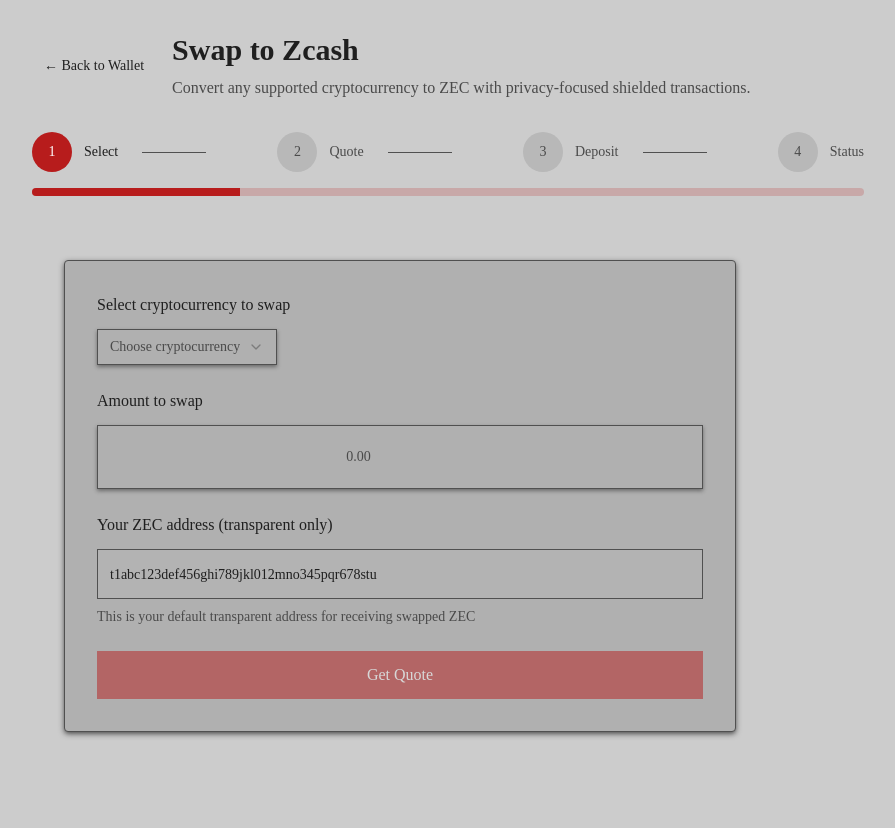
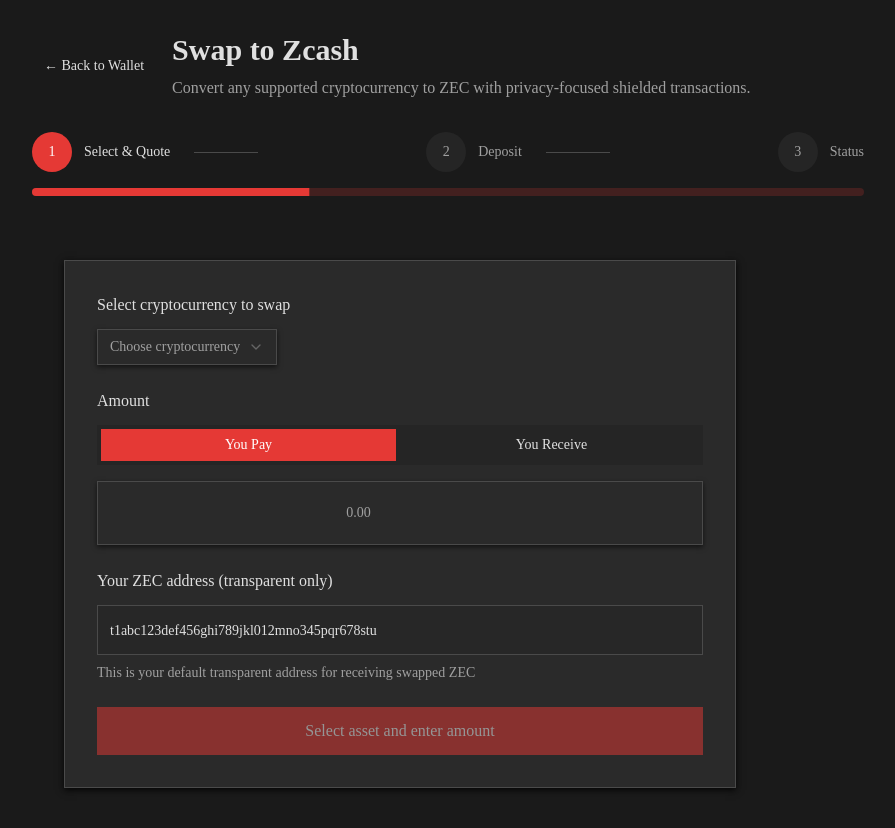
Before and after one commit to dorianvp/zh-hackathon, a React (Vite) app: page / in a window 1280 px wide. Both pictures are taken after a click on the button "Start Swap". Shown: the top 828 px of the page, without its empty margins (192-1087 px from the left). Before the commit the page ends 800 px from the top, so only its background shows below. Built offline with nearby package versions, Linux system fonts and the light colour scheme.

Commit message:
fix: color scheme & formatter

```diff
--- /dev/null
+++ b/biome.json
@@ -0,0 +1,8 @@
+{
+	"files": {
+		"includes": ["src/**/*.{js,jsx,ts,tsx}"]
+	},
+	"linter": {
+		"includes": ["**", "!**/node_modules/**", "!**/dist/**", "!**/build/**"]
+	}
+}
--- a/src/components/wallet-interface.tsx
+++ b/src/components/wallet-interface.tsx
@@ -1,32 +1,12 @@
+/** biome-ignore-all lint/correctness/useUniqueElementIds: <Values are known> */
 "use client";
 
-import { useState, useEffect } from "react";
+import { Badge } from "@/components/ui/badge";
+import { Button } from "@/components/ui/button";
 import { Card } from "@/components/ui/card";
-import { Button } from "@/components/ui/button";
 import { Input } from "@/components/ui/input";
 import { Label } from "@/components/ui/label";
-import { Badge } from "@/components/ui/badge";
-import { Separator } from "@/components/ui/separator";
 import { Progress } from "@/components/ui/progress";
-import {
-	ArrowDownLeft,
-	Shield,
-	Eye,
-	EyeOff,
-	Coins,
-	CheckCircle,
-	Clock,
-	AlertCircle,
-	Copy,
-	Settings,
-	HelpCircle,
-	QrCode,
-	RefreshCw,
-	ExternalLink,
-	CreditCard,
-	AntennaIcon,
-	SendIcon,
-} from "lucide-react";
 import {
 	Select,
 	SelectContent,
@@ -34,6 +14,26 @@ import {
 	SelectTrigger,
 	SelectValue,
 } from "@/components/ui/select";
+import { Separator } from "@/components/ui/separator";
+import {
+	AlertCircle,
+	ArrowDownLeft,
+	ArrowUpRight,
+	CheckCircle,
+	Clock,
+	Coins,
+	Copy,
+	CreditCard,
+	ExternalLink,
+	Eye,
+	EyeOff,
+	HelpCircle,
+	QrCode,
+	RefreshCw,
+	Settings,
+	Shield,
+} from "lucide-react";
+import { useEffect, useState } from "react";
 
 type OnrampStep =
 	| "amount"
@@ -92,20 +92,23 @@ export function WalletInterface() {
 	const [quote, setQuote] = useState<Quote | null>(null);
 	const [swapOrder, setSwapOrder] = useState<SwapOrder | null>(null);
 	const [timeRemaining, setTimeRemaining] = useState<number>(0);
+	const [inputMode, setInputMode] = useState<"pay" | "receive">("pay");
+	const [isLoadingQuote, setIsLoadingQuote] = useState(false);
 
 	// Mock assets data
 	const assets: Asset[] = [
 		{ assetId: "btc", symbol: "BTC", chain: "Bitcoin", decimals: 8 },
-		{ assetId: "xmr", symbol: "XMR", chain: "Monero", decimals: 8 },
+		{ assetId: "eth", symbol: "ETH", chain: "Ethereum", decimals: 18 },
+		{ assetId: "usdc", symbol: "USDC", chain: "Ethereum", decimals: 6 },
+		{ assetId: "usdt", symbol: "USDT", chain: "Ethereum", decimals: 6 },
 		{
-			assetId: "eth",
-			symbol: "ETH",
-			chain: "Ethereum",
-			decimals: 18,
+			assetId: "xrp",
+			symbol: "XRP",
+			chain: "Ripple",
+			decimals: 6,
 			memoRequired: true,
 		},
-		{ assetId: "usdc", symbol: "USDC", chain: "Ethereum", decimals: 6 },
-		{ assetId: "usdt", symbol: "USDT", chain: "Ethereum", decimals: 6 },
+		{ assetId: "ada", symbol: "ADA", chain: "Cardano", decimals: 6 },
 	];
 
 	const steps = [
@@ -131,11 +134,10 @@ export function WalletInterface() {
 	];
 
 	const swapSteps = [
-		{ id: "select", label: "Select", completed: currentStep !== "select" },
 		{
-			id: "quote",
-			label: "Quote",
-			completed: ["deposit", "status"].includes(currentStep),
+			id: "select",
+			label: "Select & Quote",
+			completed: currentStep !== "select",
 		},
 		{ id: "deposit", label: "Deposit", completed: currentStep === "status" },
 		{ id: "status", label: "Status", completed: false },
@@ -168,18 +170,100 @@ export function WalletInterface() {
 		return `${mins}:${secs.toString().padStart(2, "0")}`;
 	};
 
-	const handleGetQuote = async () => {
-		// Mock API call
-		setQuote({
-			expectedOut: (Number.parseFloat(amount) * 0.95).toFixed(4),
-			fees: (Number.parseFloat(amount) * 0.005).toFixed(4),
-			expiresAt: new Date(Date.now() + 15 * 60 * 1000).toISOString(),
-		});
-		setTimeRemaining(15 * 60); // 15 minutes
-		setCurrentStep("quote");
+	const fetchQuote = async (
+		inputAmount: string,
+		asset: Asset,
+		mode: "pay" | "receive",
+	) => {
+		if (!inputAmount || !asset || Number.parseFloat(inputAmount) <= 0) {
+			setQuote(null);
+			return;
+		}
+
+		setIsLoadingQuote(true);
+		try {
+			// Mock API call - replace with real API
+			await new Promise((resolve) => setTimeout(resolve, 500)); // Simulate network delay
+
+			const mockExchangeRate = 0.95;
+			const fees = Number.parseFloat(inputAmount) * 0.005;
+
+			let expectedOut: string;
+			if (mode === "pay") {
+				expectedOut = (
+					Number.parseFloat(inputAmount) * mockExchangeRate
+				).toFixed(6);
+			} else {
+				expectedOut = inputAmount; // User wants to receive this amount
+			}
+
+			setQuote({
+				expectedOut,
+				fees: fees.toFixed(6),
+				expiresAt: new Date(Date.now() + 15 * 60 * 1000).toISOString(),
+			});
+			setTimeRemaining(15 * 60); // 15 minutes
+		} catch (error) {
+			console.error("Failed to fetch quote:", error);
+			setQuote(null);
+		} finally {
+			setIsLoadingQuote(false);
+		}
+	};
+
+	// const handleAmountChange = (value: string) => {
+	//   setAmount(value)
+	//   if (selectedAsset) {
+	//     fetchQuote(value, selectedAsset, inputMode)
+	//   }
+	// }
+
+	// const handleModeToggle = (mode: "pay" | "receive") => {
+	//   setInputMode(mode)
+	//   if (amount && selectedAsset) {
+	//     fetchQuote(amount, selectedAsset, mode)
+	//   }
+	// }
+
+	// const handleAssetChange = (assetId: string) => {
+	//   const asset = assets.find((a) => a.assetId === assetId) || null
+	//   setSelectedAsset(asset)
+	//   if (amount && asset) {
+	//     fetchQuote(amount, asset, inputMode)
+	//   }
+	// }
+
+	const handleAmountChange = (value: string) => {
+		setAmount(value);
+		// Clear existing quote when amount changes
+		setQuote(null);
+		setTimeRemaining(0);
+	};
+
+	const handleModeToggle = (mode: "pay" | "receive") => {
+		setInputMode(mode);
+		// Clear existing quote when mode changes
+		setQuote(null);
+		setTimeRemaining(0);
+	};
+
+	const handleAssetChange = (assetId: string) => {
+		const asset = assets.find((a) => a.assetId === assetId) || null;
+		setSelectedAsset(asset);
+		// Clear existing quote when asset changes
+		setQuote(null);
+		setTimeRemaining(0);
+	};
+
+	const handleGetQuote = () => {
+		if (selectedAsset && amount && Number.parseFloat(amount) > 0) {
+			fetchQuote(amount, selectedAsset, inputMode);
+		}
 	};
 
 	const handleConfirmSwap = async () => {
+		if (!quote) return;
+
 		// Mock API call
 		setSwapOrder({
 			quoteId: `swap_${Math.random().toString(36).substr(2, 9)}`,
@@ -203,11 +287,11 @@ export function WalletInterface() {
 					<div className="flex items-center justify-between mb-8">
 						<div className="flex items-center gap-3">
 							<div className="w-12 h-12 bg-primary rounded-lg flex items-center justify-center">
-								<AntennaIcon className="w-7 h-7 text-primary-foreground" />
+								<Shield className="w-7 h-7 text-primary-foreground" />
 							</div>
 							<div>
 								<h1 className="text-3xl font-bold text-foreground">
-									ZHH Aklda
+									Zcash Wallet
 								</h1>
 							</div>
 						</div>
@@ -276,8 +360,25 @@ export function WalletInterface() {
 
 						<Card className="p-6 hover:shadow-lg transition-shadow cursor-pointer">
 							<div className="flex items-center gap-4 mb-4">
+								<div className="w-12 h-12 bg-accent/20 rounded-lg flex items-center justify-center">
+									<ArrowUpRight className="w-6 h-6 text-accent" />
+								</div>
+								<div>
+									<h3 className="text-xl font-semibold text-foreground">
+										Send ZEC
+									</h3>
+									<p className="text-muted-foreground">Private transactions</p>
+								</div>
+							</div>
+							<Button variant="outline" className="w-full bg-transparent">
+								Send Now
+							</Button>
+						</Card>
+
+						<Card className="p-6 hover:shadow-lg transition-shadow cursor-pointer">
+							<div className="flex items-center gap-4 mb-4">
 								<div className="w-12 h-12 bg-muted/50 rounded-lg flex items-center justify-center">
-									<ArrowDownLeft className="w-6 h-6 text-muted-foreground" />
+									<Shield className="w-6 h-6 text-muted-foreground" />
 								</div>
 								<div>
 									<h3 className="text-xl font-semibold text-foreground">
@@ -288,23 +389,6 @@ export function WalletInterface() {
 							</div>
 							<Button variant="outline" className="w-full bg-transparent">
 								Receive
-							</Button>
-						</Card>
-
-						<Card className="p-6 hover:shadow-lg transition-shadow cursor-pointer">
-							<div className="flex items-center gap-4 mb-4">
-								<div className="w-12 h-12 bg-accent/20 rounded-lg flex items-center justify-center">
-									<SendIcon className="w-6 h-6 text-accent" />
-								</div>
-								<div>
-									<h3 className="text-xl font-semibold text-foreground">
-										Send ZEC
-									</h3>
-									<p className="text-muted-foreground">Private transactions</p>
-								</div>
-							</div>
-							<Button variant="outline" className="w-full bg-transparent">
-								Send Now
 							</Button>
 						</Card>
 					</div>
@@ -360,7 +444,7 @@ export function WalletInterface() {
 										{tx.type === "received" ? (
 											<ArrowDownLeft className="w-6 h-6 text-primary" />
 										) : (
-											<SendIcon className="w-6 h-6 text-accent" />
+											<ArrowUpRight className="w-6 h-6 text-accent" />
 										)}
 									</div>
 									<div className="flex-1">
@@ -897,13 +981,7 @@ export function WalletInterface() {
 											<Label className="text-base font-medium">
 												Select cryptocurrency to swap
 											</Label>
-											<Select
-												onValueChange={(value) =>
-													setSelectedAsset(
-														assets.find((a) => a.assetId === value) || null,
-													)
-												}
-											>
+											<Select onValueChange={handleAssetChange}>
 												<SelectTrigger className="mt-3 h-12">
 													<SelectValue placeholder="Choose cryptocurrency" />
 												</SelectTrigger>
@@ -938,23 +1016,140 @@ export function WalletInterface() {
 										</div>
 
 										<div>
-											<Label htmlFor="amount" className="text-base font-medium">
-												Amount to swap
-											</Label>
-											<div className="mt-3">
+											<Label className="text-base font-medium">Amount</Label>
+											<div className="mt-3 space-y-4">
+												<div className="flex gap-2 p-1 bg-muted rounded-lg">
+													<Button
+														variant={inputMode === "pay" ? "default" : "ghost"}
+														size="sm"
+														onClick={() => handleModeToggle("pay")}
+														className="flex-1 h-8"
+													>
+														You Pay
+													</Button>
+													<Button
+														variant={
+															inputMode === "receive" ? "default" : "ghost"
+														}
+														size="sm"
+														onClick={() => handleModeToggle("receive")}
+														className="flex-1 h-8"
+													>
+														You Receive
+													</Button>
+												</div>
+
 												<div className="relative">
 													<Input
 														id="amount"
 														type="number"
 														placeholder="0.00"
 														value={amount}
-														onChange={(e) => setAmount(e.target.value)}
+														onChange={(e) => handleAmountChange(e.target.value)}
 														className="text-2xl h-16 pr-20 text-center"
 													/>
 													<div className="absolute right-4 top-1/2 -translate-y-1/2 text-muted-foreground">
-														{selectedAsset?.symbol || ""}
+														{inputMode === "pay"
+															? selectedAsset?.symbol || ""
+															: "ZEC"}
 													</div>
 												</div>
+
+												{selectedAsset &&
+													amount &&
+													Number.parseFloat(amount) > 0 && (
+														<div className="space-y-3">
+															{!quote ? (
+																<Button
+																	onClick={handleGetQuote}
+																	disabled={isLoadingQuote}
+																	className="w-full bg-transparent"
+																	variant="outline"
+																>
+																	{isLoadingQuote ? (
+																		<>
+																			<RefreshCw className="w-4 h-4 mr-2 animate-spin" />
+																			Getting Quote...
+																		</>
+																	) : (
+																		"Get Quote"
+																	)}
+																</Button>
+															) : (
+																<div className="bg-muted/50 rounded-lg p-4">
+																	<div className="flex items-center justify-between mb-3">
+																		<div className="text-center">
+																			<div className="text-lg font-semibold text-foreground">
+																				{inputMode === "pay"
+																					? amount
+																					: (
+																							Number.parseFloat(amount) / 0.95
+																						).toFixed(6)}{" "}
+																				{selectedAsset.symbol}
+																			</div>
+																			<div className="text-sm text-muted-foreground">
+																				You pay
+																			</div>
+																		</div>
+																		<div className="w-8 h-8 bg-primary/20 rounded-full flex items-center justify-center">
+																			<RefreshCw className="w-4 h-4 text-primary" />
+																		</div>
+																		<div className="text-center">
+																			<div className="text-lg font-semibold text-foreground">
+																				{inputMode === "receive"
+																					? amount
+																					: quote.expectedOut}{" "}
+																				ZEC
+																			</div>
+																			<div className="text-sm text-muted-foreground">
+																				You receive
+																			</div>
+																		</div>
+																	</div>
+
+																	<div className="space-y-2 text-sm border-t border-border pt-3">
+																		<div className="flex justify-between">
+																			<span className="text-muted-foreground">
+																				Network Fee
+																			</span>
+																			<span className="text-foreground">
+																				{quote.fees} {selectedAsset.symbol}
+																			</span>
+																		</div>
+																		<div className="flex justify-between">
+																			<span className="text-muted-foreground">
+																				Exchange Rate
+																			</span>
+																			<span className="text-foreground">
+																				1 {selectedAsset.symbol} = 0.95 ZEC
+																			</span>
+																		</div>
+																		{timeRemaining > 0 && (
+																			<div className="flex justify-between">
+																				<span className="text-muted-foreground">
+																					Quote expires
+																				</span>
+																				<span className="text-accent font-medium">
+																					{formatTime(timeRemaining)}
+																				</span>
+																			</div>
+																		)}
+																	</div>
+
+																	<Button
+																		onClick={handleGetQuote}
+																		disabled={isLoadingQuote}
+																		variant="ghost"
+																		size="sm"
+																		className="w-full mt-3"
+																	>
+																		<RefreshCw className="w-4 h-4 mr-2" />
+																		Refresh Quote
+																	</Button>
+																</div>
+															)}
+														</div>
+													)}
 											</div>
 										</div>
 
@@ -977,126 +1172,27 @@ export function WalletInterface() {
 										</div>
 
 										<Button
-											onClick={handleGetQuote}
+											onClick={handleConfirmSwap}
 											className="w-full h-12 text-base"
 											disabled={
 												!selectedAsset ||
 												!amount ||
 												!zcashAddress ||
-												Number.parseFloat(amount) <= 0
+												Number.parseFloat(amount) <= 0 ||
+												!quote ||
+												timeRemaining === 0
 											}
 										>
-											Get Quote
+											{!selectedAsset ||
+											!amount ||
+											Number.parseFloat(amount) <= 0
+												? "Select asset and enter amount"
+												: !quote
+													? "Get quote first"
+													: timeRemaining === 0
+														? "Quote expired - refresh quote"
+														: "Confirm Swap"}
 										</Button>
-									</div>
-								</Card>
-							)}
-
-							{currentStep === "quote" && quote && (
-								<Card className="p-8">
-									<div className="space-y-6">
-										<div className="flex items-center justify-between">
-											<h3 className="text-lg font-semibold text-foreground">
-												Swap Quote
-											</h3>
-											{timeRemaining > 0 && (
-												<div className="flex items-center gap-2 text-sm">
-													<Clock className="w-4 h-4 text-accent" />
-													<span className="text-accent font-medium">
-														Expires in {formatTime(timeRemaining)}
-													</span>
-												</div>
-											)}
-										</div>
-
-										<div className="bg-muted/50 rounded-lg p-6">
-											<div className="flex items-center justify-between mb-4">
-												<div className="text-center">
-													<div className="text-2xl font-bold text-foreground">
-														{amount} {selectedAsset?.symbol}
-													</div>
-													<div className="text-sm text-muted-foreground">
-														{selectedAsset?.chain}
-													</div>
-												</div>
-												<div className="w-8 h-8 bg-primary/20 rounded-full flex items-center justify-center">
-													<RefreshCw className="w-4 h-4 text-primary" />
-												</div>
-												<div className="text-center">
-													<div className="text-2xl font-bold text-foreground">
-														{quote.expectedOut} ZEC
-													</div>
-													<div className="text-sm text-muted-foreground">
-														Zcash
-													</div>
-												</div>
-											</div>
-
-											<Separator className="my-4" />
-
-											<div className="space-y-2 text-sm">
-												<div className="flex justify-between">
-													<span className="text-muted-foreground">
-														Network Fee
-													</span>
-													<span className="text-foreground">
-														{quote.fees} {selectedAsset?.symbol}
-													</span>
-												</div>
-												<div className="flex justify-between">
-													<span className="text-muted-foreground">
-														Exchange Rate
-													</span>
-													<span className="text-foreground">
-														1 {selectedAsset?.symbol} ={" "}
-														{(
-															Number.parseFloat(quote.expectedOut) /
-															Number.parseFloat(amount)
-														).toFixed(6)}{" "}
-														ZEC
-													</span>
-												</div>
-												<div className="flex justify-between">
-													<span className="text-muted-foreground">
-														Estimated Time
-													</span>
-													<span className="text-foreground">5-15 minutes</span>
-												</div>
-											</div>
-										</div>
-
-										<div className="bg-muted/50 rounded-lg p-4">
-											<div className="flex items-start gap-3">
-												<AlertCircle className="w-5 h-5 text-accent mt-0.5" />
-												<div className="space-y-1">
-													<div className="text-sm font-medium text-foreground">
-														Important
-													</div>
-													<div className="text-xs text-muted-foreground">
-														This quote is valid for {formatTime(timeRemaining)}.
-														After confirmation, you'll have the same time to
-														send your {selectedAsset?.symbol}.
-													</div>
-												</div>
-											</div>
-										</div>
-
-										<div className="flex gap-3">
-											<Button
-												variant="outline"
-												onClick={() => setCurrentStep("select")}
-												className="flex-1"
-											>
-												Back
-											</Button>
-											<Button
-												onClick={handleConfirmSwap}
-												className="flex-1"
-												disabled={timeRemaining === 0}
-											>
-												Confirm Swap
-											</Button>
-										</div>
 									</div>
 								</Card>
 							)}
--- a/src/index.css
+++ b/src/index.css
@@ -1,8 +1,7 @@
 @import "tailwindcss";
 @import "tw-animate-css";
 
-@custom-variant dark (&:is(.dark *));
-
+/*
 :root {
   --background: oklch(0.8452 0 0);
   --foreground: oklch(0.2393 0 0);
@@ -46,9 +45,9 @@
   --shadow-spread: 0px;
   --shadow-opacity: 0.4;
   --shadow-color: #000000;
-}
+} */
 
-.dark {
+:root {
   --background: oklch(0.2178 0 0);
   --foreground: oklch(0.9067 0 0);
   --card: oklch(0.2850 0 0);
```
Also changed, not shown: src/components/ui/input.tsx (+5 -5 lines).
